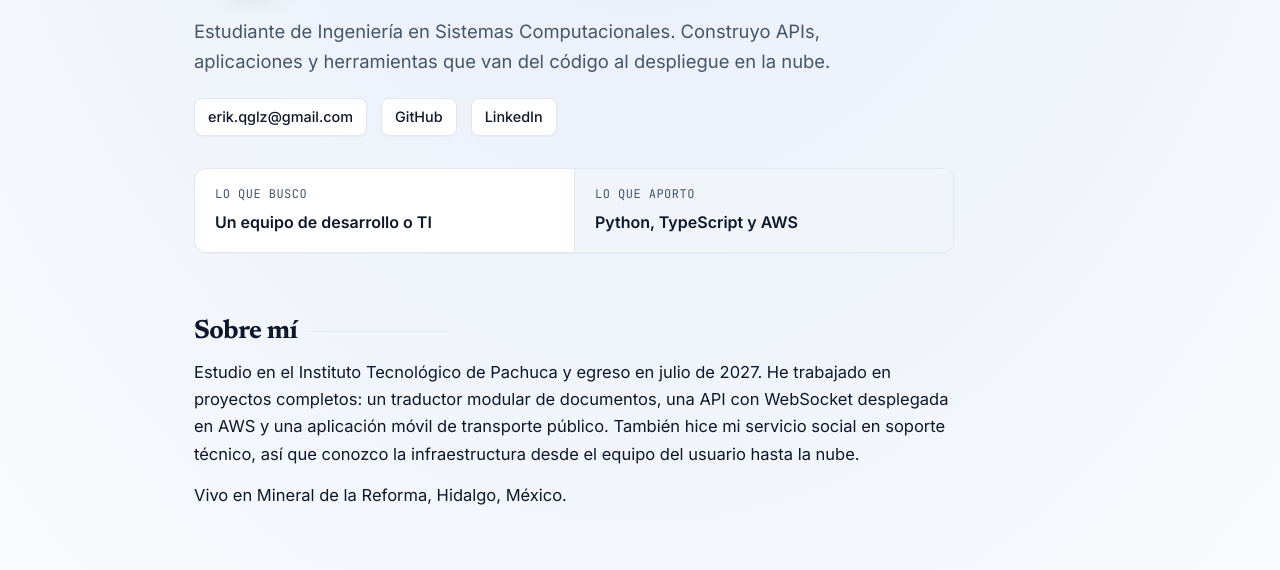
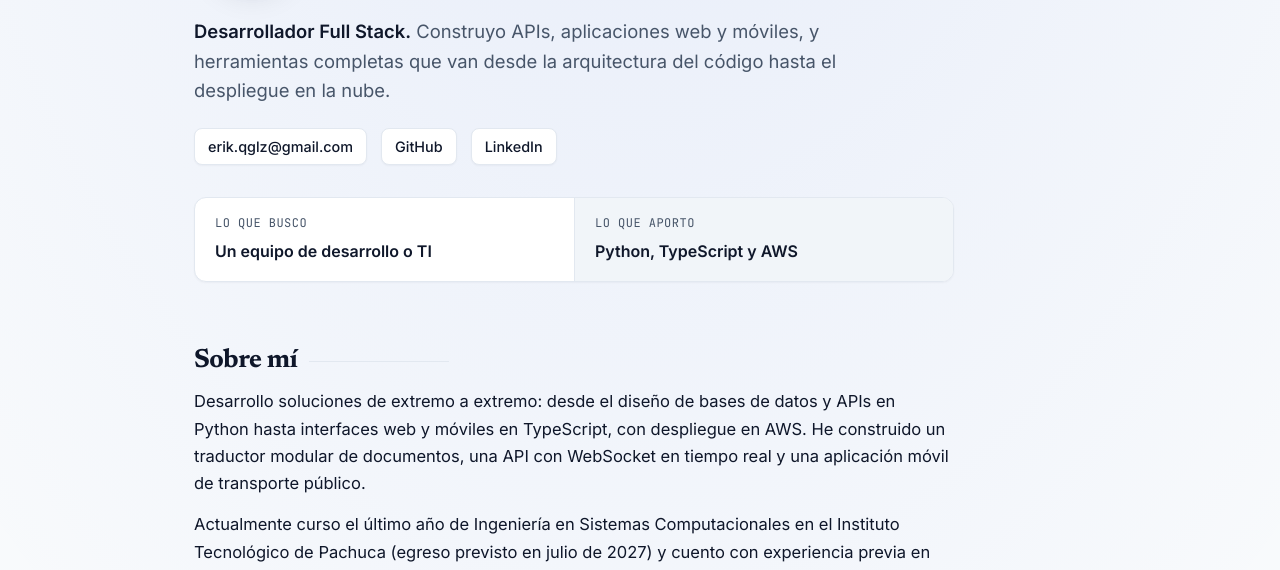
Before and after one commit to A-Common-Person/A-Common-Person.github.io, a plain HTML site: page index.html in a window 1280 px wide. Shown: the part 223-793 px from the top of the page. Drawn offline with Linux system fonts and the light colour scheme.

Commit message:
Informacion

```diff
--- a/index.html
+++ b/index.html
@@ -3,8 +3,8 @@
 <head>
 <meta charset="utf-8">
 <meta name="viewport" content="width=device-width, initial-scale=1, viewport-fit=cover">
-<title>Erik Ivan Quijano González · Ingeniería en Sistemas</title>
-<meta name="description" content="Portafolio de Erik Ivan Quijano González: desarrollo de software, APIs y despliegue en AWS.">
+<title>Erik Ivan Quijano González · Desarrollador Full Stack</title>
+<meta name="description" content="Portafolio de Erik Ivan Quijano González: desarrollo Full Stack, APIs y despliegue en AWS.">
 <link rel="preconnect" href="https://fonts.googleapis.com">
 <link rel="preconnect" href="https://fonts.gstatic.com" crossorigin>
 <link href="https://fonts.googleapis.com/css2?family=Inter:wght@400;500;600;700&family=JetBrains+Mono:wght@400;500&family=Newsreader:opsz,wght@6..72,600;6..72,700&display=swap" rel="stylesheet">
@@ -188,6 +188,7 @@ a:focus-visible,button:focus-visible{outline:2px solid var(--accent);outline-off
 .photo img{width:100%;height:100%;object-fit:cover;object-position:center 20%}
 
 .lead{font-size:1.15rem;color:var(--muted);max-width:36em;margin-top:20px;line-height:1.6}
+.lead strong{color:var(--ink);font-weight:600}
 .contact{display:flex;flex-wrap:wrap;gap:10px 14px;margin-top:22px;padding:0;list-style:none}
 .contact a{
   display:inline-flex;
@@ -489,7 +490,7 @@ footer{
       <figure class="photo"><img src="img/perfil.jpg" alt="Erik Ivan Quijano González"></figure>
       <h1>Erik Ivan Quijano González</h1>
     </div>
-    <p class="lead">Estudiante de Ingeniería en Sistemas Computacionales. Construyo APIs, aplicaciones y herramientas que van del código al despliegue en la nube.</p>
+    <p class="lead"><strong>Desarrollador Full Stack.</strong> Construyo APIs, aplicaciones web y móviles, y herramientas completas que van desde la arquitectura del código hasta el despliegue en la nube.</p>
     <ul class="contact">
       <li><a href="mailto:erik.qglz@gmail.com">erik.qglz@gmail.com</a></li>
       <li><a href="https://github.com/A-Common-Person" target="_blank" rel="noopener">GitHub</a></li>
@@ -502,8 +503,8 @@ footer{
   </header>
 
   <h2 id="sobre-mi">Sobre mí</h2>
-  <p>Estudio en el Instituto Tecnológico de Pachuca y egreso en julio de 2027. He trabajado en proyectos completos: un traductor modular de documentos, una API con WebSocket desplegada en AWS y una aplicación móvil de transporte público. También hice mi servicio social en soporte técnico, así que conozco la infraestructura desde el equipo del usuario hasta la nube.</p>
-  <p>Vivo en Mineral de la Reforma, Hidalgo, México.</p>
+  <p>Desarrollo soluciones de extremo a extremo: desde el diseño de bases de datos y APIs en Python hasta interfaces web y móviles en TypeScript, con despliegue en AWS. He construido un traductor modular de documentos, una API con WebSocket en tiempo real y una aplicación móvil de transporte público.</p>
+  <p>Actualmente curso el último año de Ingeniería en Sistemas Computacionales en el Instituto Tecnológico de Pachuca (egreso previsto en julio de 2027) y cuento con experiencia previa en soporte técnico de infraestructura, lo que me permite entender tanto el ciclo de desarrollo como la operación tecnológica.</p>
 
   <h2 id="proyectos">Proyectos</h2>
   <p class="sub">Proyectos que puedes abrir y revisar. Cada tarjeta enlaza a su código.</p>
```
